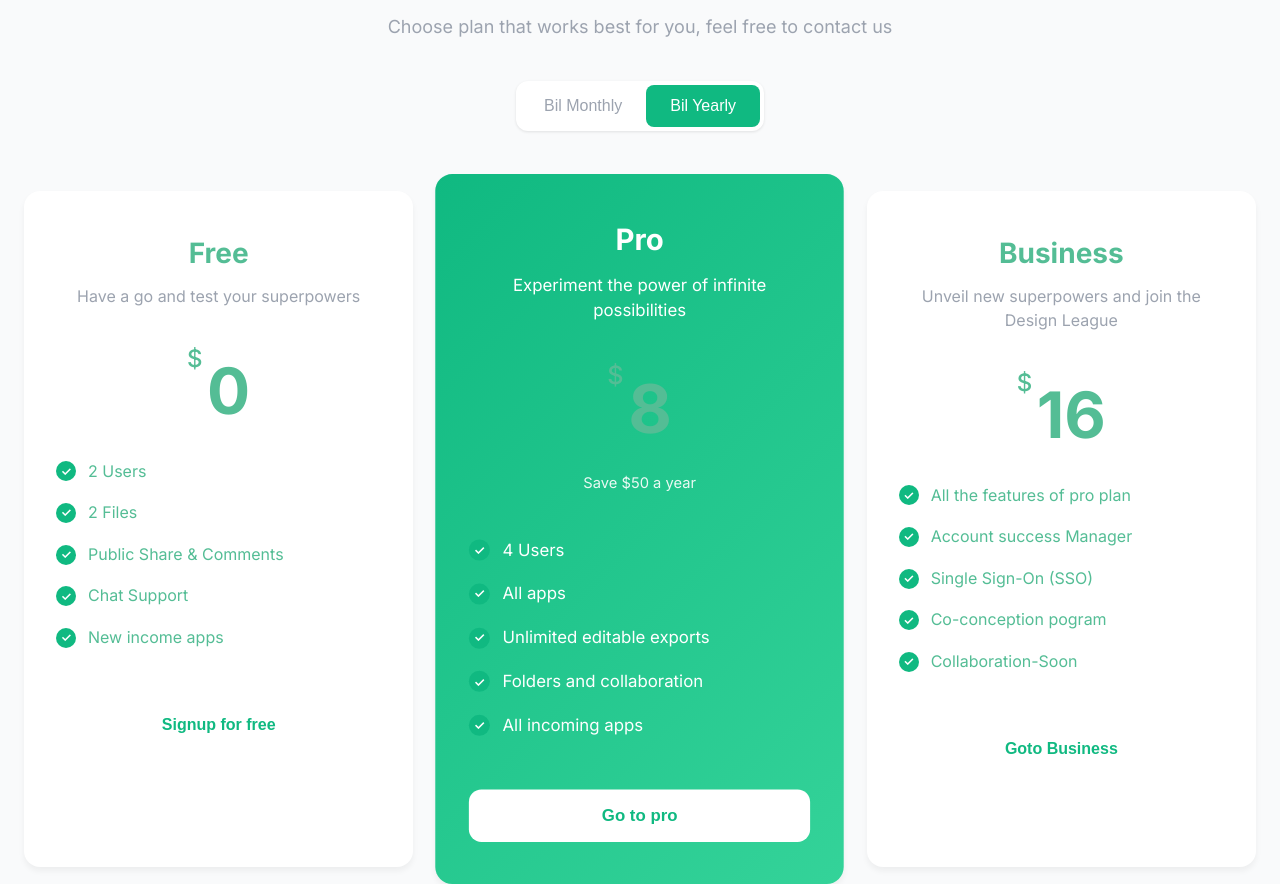
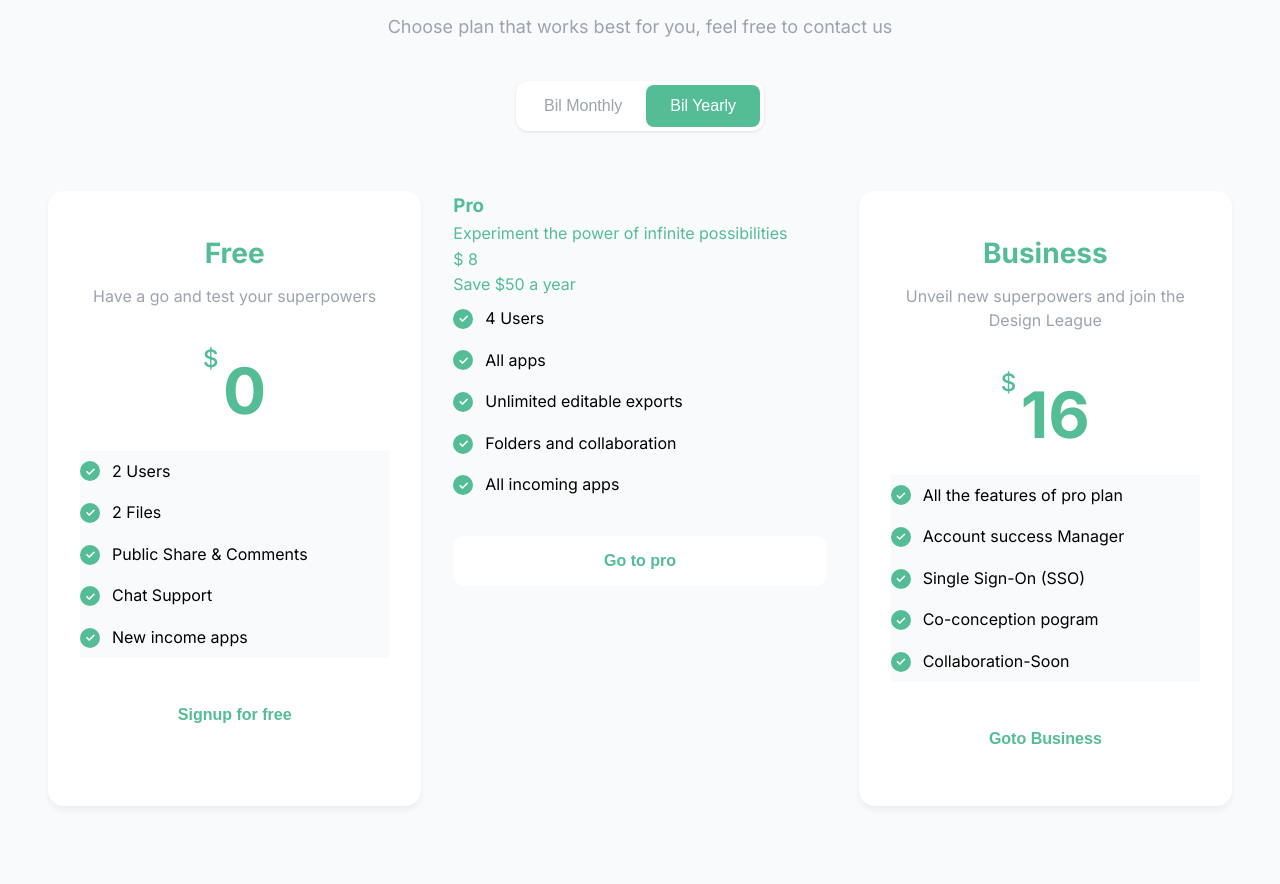
Before and after one commit to Showrav-das/landing-page, a website: page index.html in a window 1280 px wide. Shown: the part 1477-2361 px from the top of the page. Drawn offline with Linux system fonts and the light colour scheme.

Commit message:
pricing responsiveness

```diff
--- a/index.html
+++ b/index.html
@@ -189,7 +189,7 @@
         </div>
     </section>
     <!-- /pricing section -->
-       <section class="pricing-section">
+       <section class="pricing-section container">
         <div class="container">
             <div class="pricing-header">
                 <h1 class="main-heading">Choose Plan<br>That's Right For You</h1>
@@ -236,12 +236,12 @@
                     <button class="cta-btn text-btn">Signup for free</button>
                 </div>
 
-                <div class="pricing-card featured">
+                <div class="pricing-special-card featured">
                     <h3 class="plan-name">Pro</h3>
                     <p class="plan-description">Experiment the power of infinite possibilities</p>
                     <div class="price">
-                        <span class="currency">$</span>
-                        <span class="amount">8</span>
+                        <span class="currency special-currency">$</span>
+                        <span class="special-amount amount">8</span>
                     </div>
                     <p class="savings">Save $50 a year</p>
 
--- a/scss/_variables.scss
+++ b/scss/_variables.scss
@@ -16,10 +16,7 @@ $teal-600: #0d9488;
 $text-gray: #9ca3af;
 $text-light-gray: #d1d5db;
 $text-dark: #4a5568;
-$accent-teal: #38b2ac;
-$accent-green: #10b981;
-$accent-green-light: #34d399;
-$accent-orange: #ed8936;
+
 $star-color: #fbbf24;
 $star-empty: #e2e8f0;
 $background-light: #f9fafb;
--- a/scss/navbar.scss
+++ b/scss/navbar.scss
@@ -581,7 +581,7 @@ body {
       &.analytics,
       &.engagement {
         background-color: rgba(56, 178, 172, 0.1);
-        color: $accent-teal;
+        color: $primary-color;
       }
 
       svg {
@@ -624,7 +624,7 @@ body {
     font-weight: 700;
     line-height: 1.1;
     margin-bottom: 16px;
-    color: $primary-color;
+    color: black;
   }
 
   .subtitle {
@@ -656,7 +656,7 @@ body {
     color: $text-gray;
 
     &.active {
-      background-color: $accent-green;
+      background-color: $primary-color;
       color: $white;
     }
 
@@ -688,7 +688,7 @@ body {
   }
 
   &.featured {
-    background: linear-gradient(135deg, $accent-green 0%, $accent-green-light 100%);
+    background: linear-gradient(135deg, $primary-color 0%, $primary-color 100%);
     color: $white;
     transform: scale(1.05);
 
@@ -702,7 +702,7 @@ body {
 
     .checkmark {
       background-color: $white;
-      color: $accent-green;
+      color: $primary-color;
     }
 
     &:hover {
@@ -734,10 +734,20 @@ body {
       color: $primary-color;
     }
 
+    .special-currency {
+      color: white;
+
+    }
+
     .amount {
       font-size: 4rem;
       font-weight: 700;
       color: $primary-color;
+    }
+
+    .special-amount {
+      color: white;
+
     }
   }
 
@@ -751,8 +761,9 @@ body {
 
 .features {
   list-style: none;
-  margin-bottom: 40px;
+  margin-bottom: 30px;
   text-align: left;
+  background: #F9FAFB;
 
   .feature {
     display: flex;
@@ -760,13 +771,13 @@ body {
     gap: 12px;
     padding: 8px 0;
     font-size: 1rem;
-    color: $primary-color;
+    color: black;
 
     .checkmark {
       width: 20px;
       height: 20px;
       border-radius: 50%;
-      background-color: $accent-green;
+      background-color: $primary-color;
       color: $white;
       display: flex;
       align-items: center;
@@ -790,7 +801,7 @@ body {
 
   &.solid-btn {
     background-color: $white;
-    color: $accent-green;
+    color: $primary-color;
 
     &:hover {
       background-color: rgba(255, 255, 255, 0.9);
@@ -800,11 +811,11 @@ body {
 
   &.text-btn {
     background: transparent;
-    color: $accent-green;
+    color: $primary-color;
     border: 2px solid transparent;
 
     &:hover {
-      border-color: $accent-green;
+      border-color: $primary-color;
       background-color: rgba(16, 185, 129, 0.05);
     }
   }
```
Also changed, not shown: css/navbar.css, css/style.css, 2 other files.
